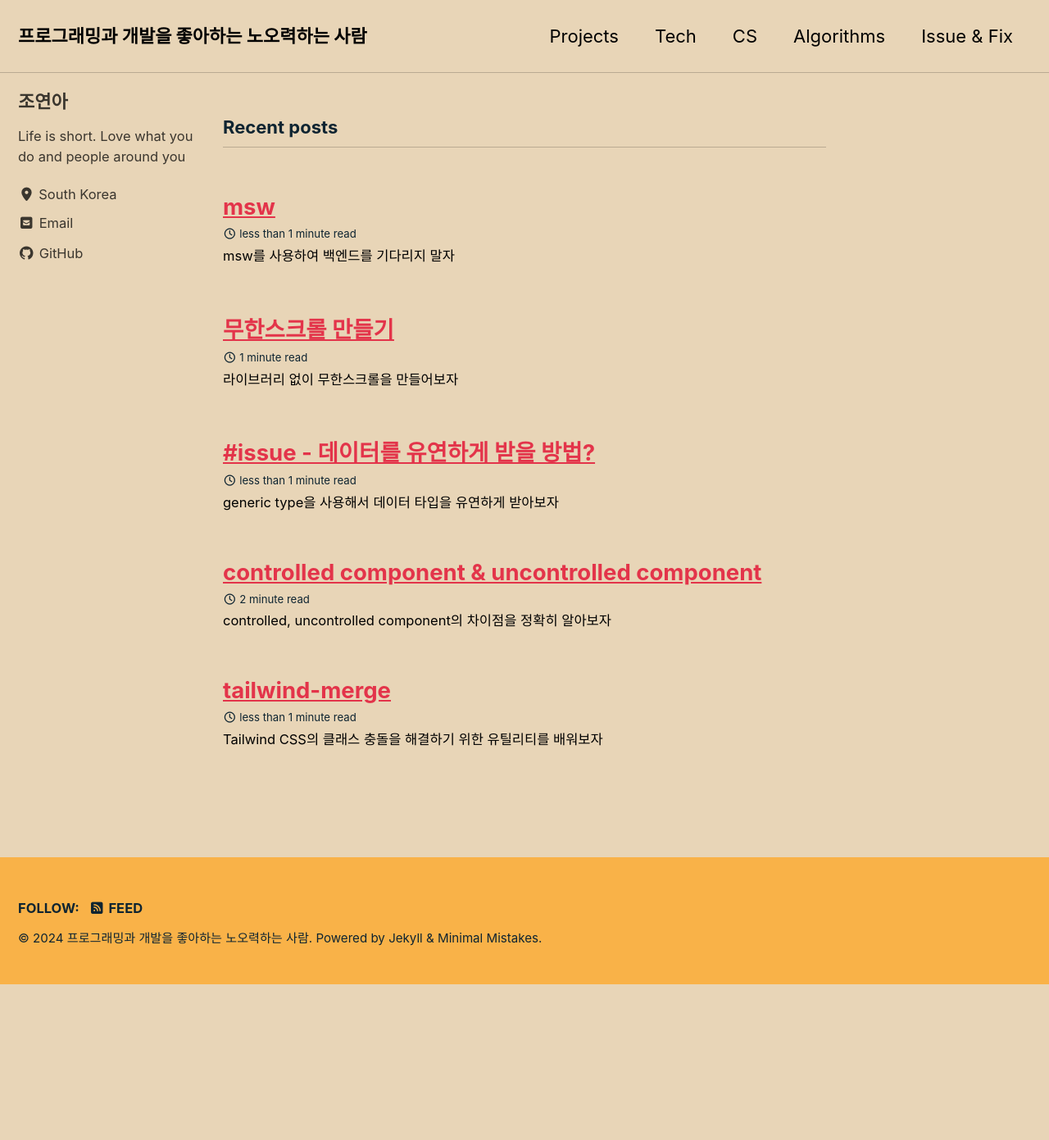
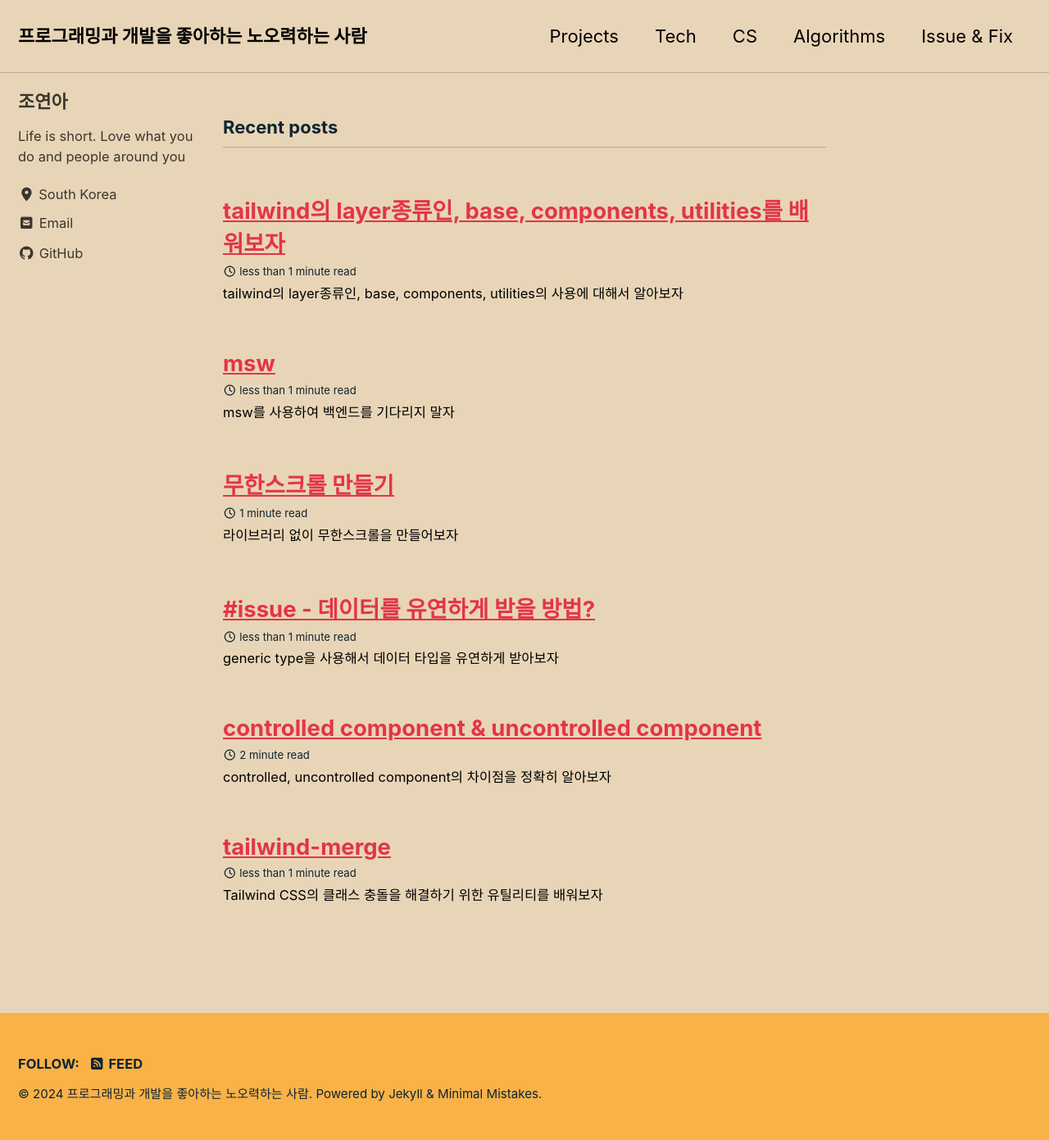
Before and after one commit to yunajoe/yunajoe.github.io, a Jekyll site: the page built from index.html, in a window 1280 px wide. Shown: the whole page at 82% size. Built offline with Jekyll 4.4.1, drawn with Linux system fonts in a browser that asks for light colours; cached includes are drawn as plain includes; the list of posts is cut into pages by our own code; before the commit the page ends 1201 px from its top, so only the background shows below that; part of the change alters nothing that is shown.

Commit message:
2024-11-28

````diff
--- a/_posts/tech/fronted/2024-11-26-4.md
+++ b/_posts/tech/fronted/2024-11-26-4.md
@@ -11,4 +11,34 @@ date: 2024-11-26
 last_modified_at: 2024-11-26
 ---
 
-# MSW란?
+# API mocking의 중요성
+
+- API mocking은 백엔드가 아직 준비되지 않았을때, 통합 테스트를 수행할 때 매우 중요한 역할을 한다. 실제 백엔드 서비스 없이도 프론트 어플리케이션의 동작을 시뮬레이션 할 수 있다.
+  이는 개발 속도를 높이고, 백엔드와의 통합 부분에서 생길 수 있는 문제를 사전에 발견하고 해결할 수 있도록 도움을 준다.
+
+# MSW(Mock Service Worker) 소개
+
+- msw는 브라우저와 node.js 환경에서 네트워크 요청을 가로채고 모킹할 수 있는 라이브러리. Service Worker API를 사용하여 실제 네트워크 요청을 가로채고, 개발자가 정의한 응답으로 대체한다. 즉, 실제 백엔드 서버 없이도 API요청과 응답을 시뮬레이션을 할 수 있다.
+
+- Service Worker는 브라우저의 main thread(ui thread)와 분리된 background thread에서 실행이 된다. background thread는 main thread(ui thread)와 별개로 작동하는 thread로 시간이 오래 걸리는 작업(ex: 네트워크 요청, 대용량 파일 읽기)을 하게 된다. background thread에서 처리된 결과는 ui thread로 전달되어 사용자 인터페이스에 반영이 된다.
+
+# MSW 동작 원리
+
+![image](../../../assets/pics/msw동작원리.png)
+
+- 브라우저에 service worker를 설치한다.
+- 설치 후에는 브라우저에서 실제 이루어지는 요청을 service worker가 가로챈다.
+- service worker에서는 실제 요청을 복사해서 msw에게 해당 요청과 일치하는 모의 응답을 제공받고 이를 브라우저에게 그대로 전달한다.
+
+# MSW로 개발해보기
+
+### step1. msw 기본 환경 설치하기
+
+### step2. msw로 CRUD 만들어보기
+
+### step3. Front에서 TODO만들어 api 연결해보기
+
+출처:
+https://medium.com/@iamkjw/msw%EB%A1%9C-api-%EB%AA%A8%ED%82%B9%ED%95%98%EA%B8%B0-29c80bbed37b
+https://f-lab.kr/insight/using-msw-for-api-mocking-in-react
+https://tech.kakao.com/posts/458
--- /dev/null
+++ b/_posts/tech/fronted/2024-11-28-5.md
@@ -0,0 +1,127 @@
+---
+title: "tailwind의 layer종류인, base, components, utilities를 배워보자"
+excerpt: "tailwind의 layer종류인, base, components, utilities의 사용에 대해서 알아보자"
+categories:
+  - tech/fronted
+tags:
+  - [tailwind]
+toc: true
+toc_sticky: true
+date: 2024-11-27
+last_modified_at: 2024-11-27
+---
+
+# base
+
+- HTML 요소에 기본적인 스타일을 적용하거나 전역으로 쓰이는 변수의 성질을 설정한다.
+
+<!-- index.css -->
+
+```css
+// 전역으로 쓰이는 변수의 성질을 설정
+@layer base {
+  :root {
+    --background: 253, 22%, 71%;
+    --foreground: 137 5% 10%;
+    --card: 137 32% 90%;
+    --card-foreground: 137 5% 15%;
+    --input: 137 30% 39%;
+    --primary:137 46% 52%;
+    --primary-foreground: 0 0% 100%;
+  }
+
+  .dark {
+    --background: 253, 16%, 30%
+    --foreground: 137 5% 90%;
+    --card: 137 32% 10%;
+    --card-foreground: 137 5% 90%;
+    --input: 137 30% 39%;
+    --primary: 137 46% 52%;
+    --primary-foreground: 0 0% 100%;
+  }
+}
+```
+
+<!-- taliwind.config.js -->
+
+```js
+/** @type {import('tailwindcss').Config} */
+export default {
+  content: ["./index.html", "./src/**/*.{js,ts,jsx,tsx}"],
+  theme: {
+    extend: {
+      container: {
+        padding: "2rem",
+        center: true,
+      },
+      colors: {
+        background: "hsl(var(--background))",
+        foreground: "hsl(var(--foreground))",
+        card: {
+          DEFAULT: "hsl(var(--card))",
+          foreground: "hsl(var(--card-foreground))",
+        },
+        primary: {
+          DEFAULT: "hsl(var(--primary))",
+          foreground: "hsl(var(--primary-foreground))",
+        },
+      },
+    },
+  },
+  plugins: [],
+};
+```
+
+<!-- 사용하기 -->
+
+```js
+   <div className={"bg-card"}>CARD DEFAULT</div>
+   <div className={"bg-card-foreground"}>CARD FOREGROUND</div>
+```
+
+# components
+
+- 컴퍼넌트 스타일을 정의하는데 사용된다
+
+<!-- index.css -->
+
+```css
+@layer components {
+  .btn {
+    @apply px-4 py-2 rounded-lg bg-red-500 text-white font-bold;
+    transition: background-color 0.3s ease;
+  }
+  .btn:hover {
+    @apply bg-blue-600;
+  }
+}
+```
+
+<!-- 사용하기-->
+
+```js
+<button className={"btn"}>나는 컴퍼넌트</button>
+```
+
+# utilties
+
+- tailwind의 핵심 기능인 유틸리티 기반의 스타일을 조금 더 간결하게 정의한다.
+
+```css
+@layer utilities {
+  .rotate-45 {
+    transfrom: rotate(45deg);
+  }
+  .skew-20 {
+    transform: skewX(20deg);
+  }
+}
+```
+
+<!-- 사용하기 -->
+
+```js
+<div class="rotate-45">회전된 요소</div>
+<div class="skew-20">기울어진 요소</div>
+
+```
````
Also changed, not shown: assets/pics/msw동작원리.png (added).
